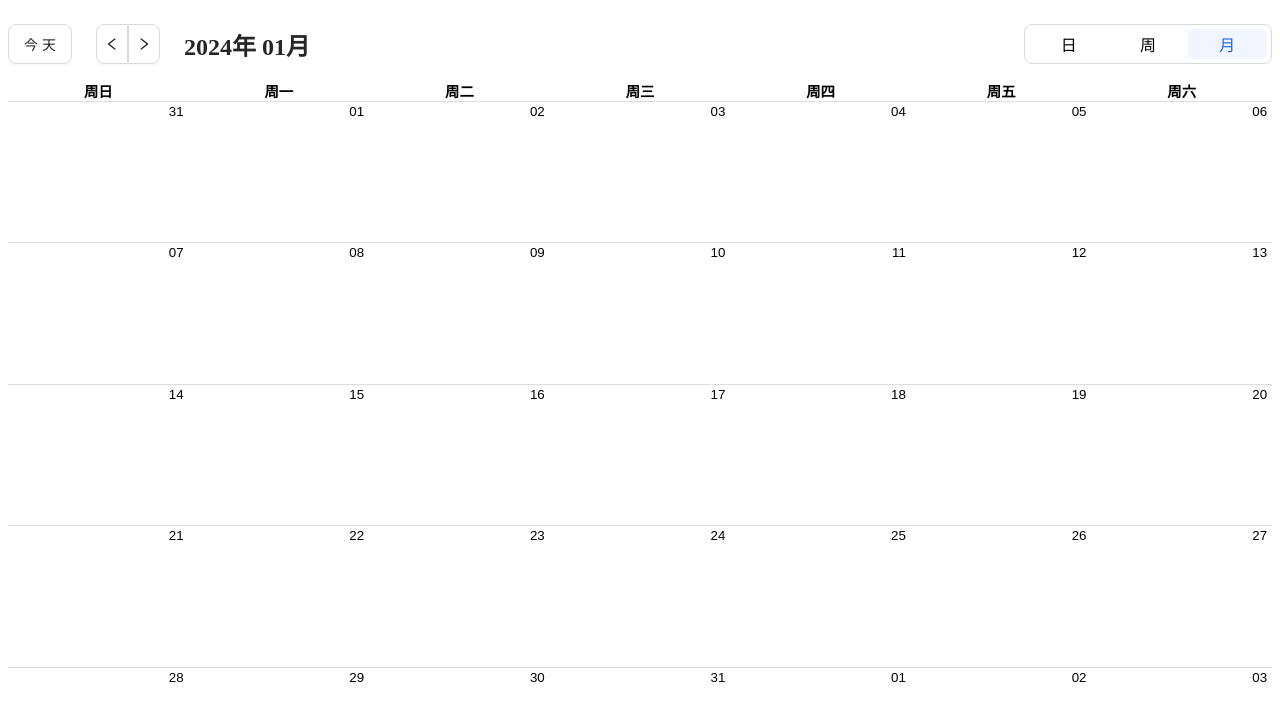
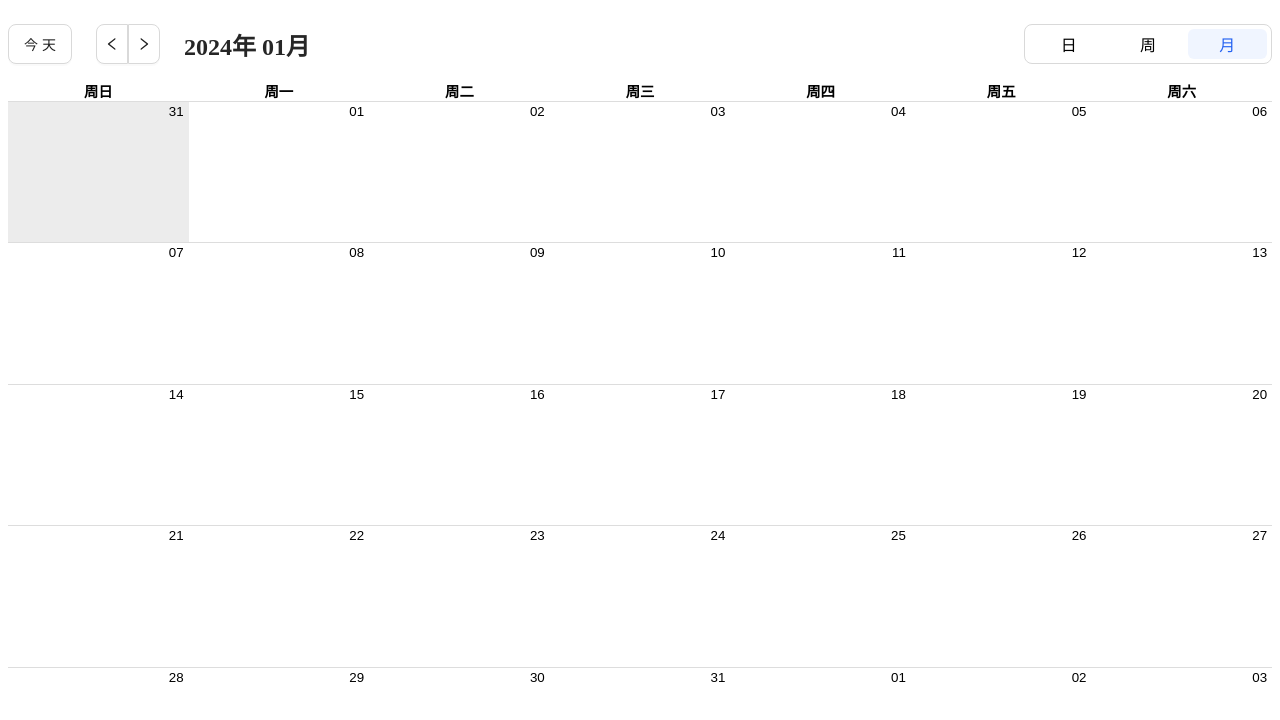
Before and after one commit to mwjuan/fullcalendar_demo, a React app: page / in a window 1280 px wide. In both pictures the pointer is over the element 98 px from the left and 172 px from the top of the page. Built offline with nearby package versions, Linux system fonts and the light colour scheme.

Commit message:
fix style

```diff
--- a/src/style.css
+++ b/src/style.css
@@ -80,7 +80,7 @@
 }
 
 .rbc-now, .rbc-time-header-content, .rbc-row-content, .rbc-row-bg, .rbc-row, .rbc-today, .rbc-off-range-bg {
-    background: white !important;
+    background: transparent !important;
 }
 
 .rbc-current-time-indicator {
@@ -117,3 +117,8 @@
 .rbc-event-label {
     display: none !important;
 }
+
+.rbc-day-bg:hover, .rbc-off-range-bg:hover {
+    background-color: #ececec !important;
+    cursor: pointer;
+}
```
